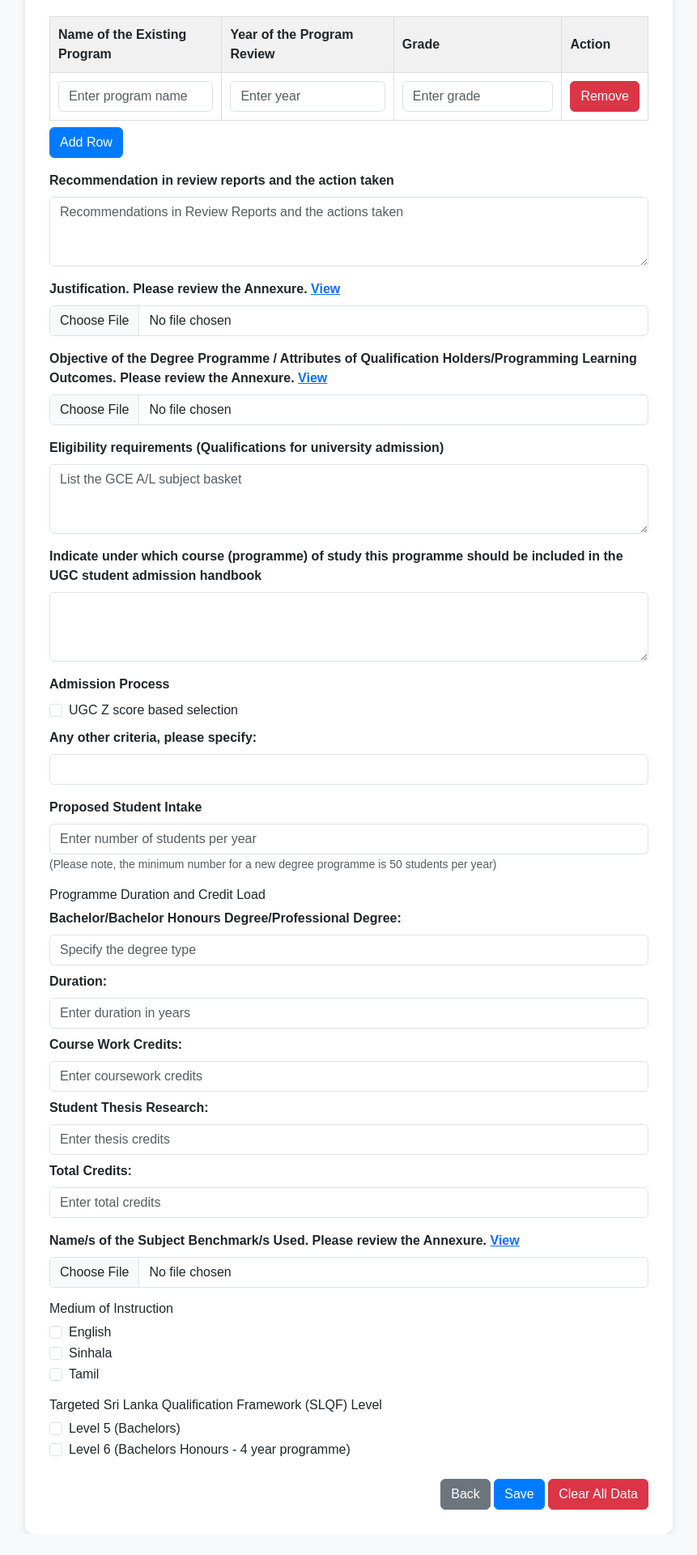
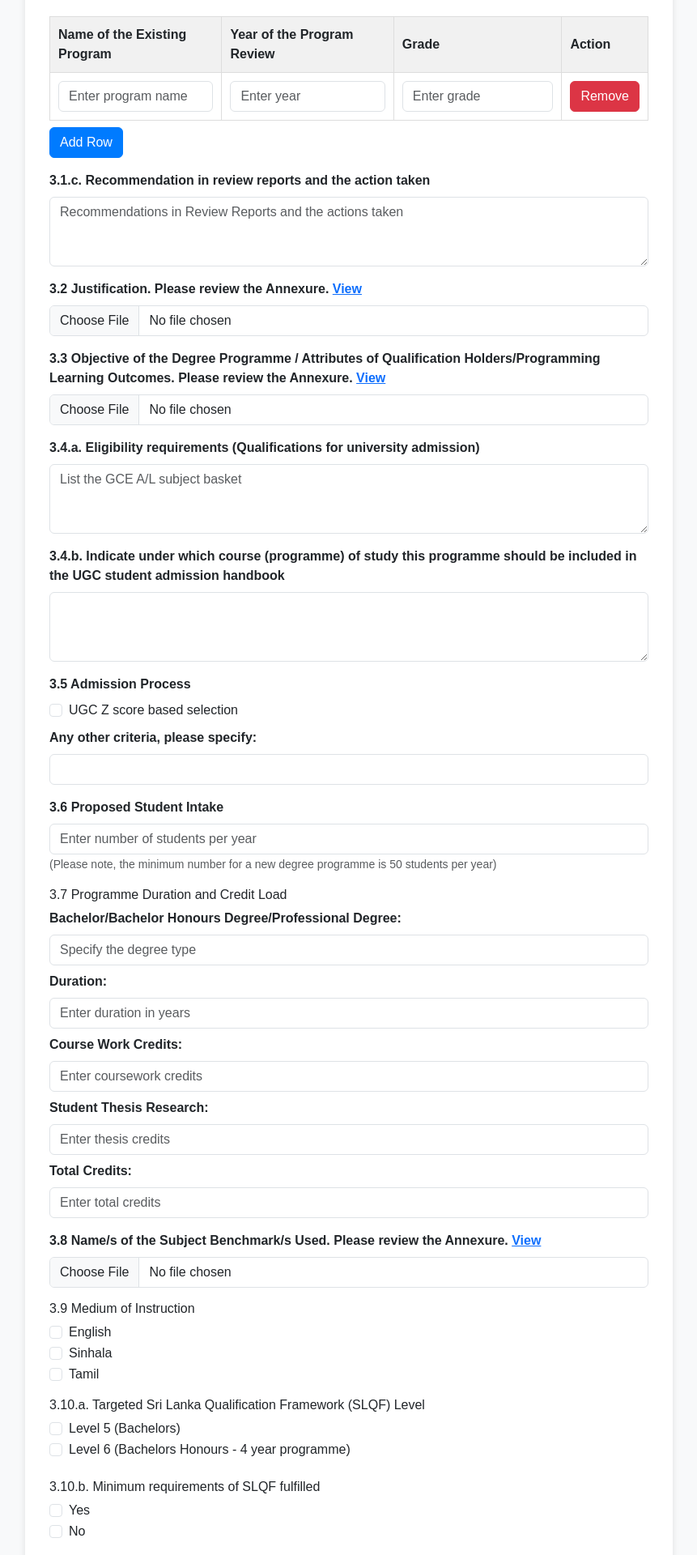
Before and after one commit to SenaliSiriwardhana/-Academic-Program-Proposal-Management-System-for-QAC-UGC, a PHP site: page /qac_ugc/Proposal_sections/degree_details.php in a window 1280 px wide. Shown: the part 1120-3040 px from the top of the page at 81% size, without its empty margins (209-1070 px from the left). Before the commit the page ends 3014 px from the top, so only its background shows below. Run offline with PHP 8.4, Linux system fonts and the light colour scheme.

Commit message:
Added missing parts of the latest application

```diff
--- a/Proposal_sections/degree_details.php
+++ b/Proposal_sections/degree_details.php
@@ -27,6 +27,7 @@ $degreeDetails = $_SESSION['degree_details'] ?? [
     'medium_of_instruction' => '',
     'subject_benchmark' => '',
     'slqf_level' => [],
+    'slqf_filled'=> [],
     'program_reviews' => []
 ];
 
@@ -94,7 +95,7 @@ $degreeDetails = $_SESSION['degree_details'] ?? [
     <div class="container">
         <div class="form-container mx-auto" style="max-width: 800px;">
             <div class="form-header">
-                <h3>Step 3: Details of the Degree Program</h3>
+                <h3>Section 3: Details of the Degree Program</h3>
             </div>
 
             <p class="mt-3">Please provide detailed information about the degree program below.</p>
@@ -104,7 +105,7 @@ $degreeDetails = $_SESSION['degree_details'] ?? [
 
                 <!-- Background to the Program -->
                 <div class="mb-3">
-                    <label for="background_to_program" class="form-label">Background to the Program</label>
+                    <label for="background_to_program" class="form-label">3.1.a. Background to the Program</label>
                     <textarea class="form-control" id="background_to_program" name="background_to_program" rows="5" placeholder="Provide a detailed background" required><?php echo htmlspecialchars($degreeDetails['background_to_program'] ?? ''); ?></textarea>
                 </div>
 
@@ -123,7 +124,7 @@ $degreeDetails = $_SESSION['degree_details'] ?? [
 
                 <!-- Grades Table -->
                 <div class="mb-3">
-                    <label class="form-label">Grades Received at Program Reviews</label>
+                    <label class="form-label">3.1.b. Grades Received at Program Reviews</label>
                     <table>
                         <thead>
                             <tr>
@@ -158,14 +159,14 @@ $degreeDetails = $_SESSION['degree_details'] ?? [
 
                  <!-- Recommendation in review reports -->
                 <div class="mb-3">
-                    <label for="rec_in_review_report" class="form-label">Recommendation in review reports and the action taken</label>
+                    <label for="rec_in_review_report" class="form-label">3.1.c. Recommendation in review reports and the action taken</label>
                     <textarea class="form-control" id=rec_in_review_report" name="rec_in_review_report" rows="3" placeholder="Recommendations in Review Reports and the actions taken" required><?php echo htmlspecialchars($degreeDetails['rec_in_review_report']?? ''); ?></textarea>
                 </div>
 
 
                 <!-- JUSTIFICATION  -->
                 <div class="mb-3">
-                    <label for="degree_details_justification" class="form-label">Justification. Please review the Annexure.  <a href="/qac_ugc/Proposal_sections/uploads/justification_degree_details.jpg">View</a></label>
+                    <label for="degree_details_justification" class="form-label">3.2 Justification. Please review the Annexure.  <a href="/qac_ugc/Proposal_sections/uploads/justification_degree_details.jpg">View</a></label>
                     <input type="file" class="form-control" name="degree_details_justification">
                     <?php if (!empty($degreeDetails['degree_details_justification'])): ?>
                         <p>Uploaded:
@@ -176,7 +177,7 @@ $degreeDetails = $_SESSION['degree_details'] ?? [
 
                 <!-- Objective of The Degree Program  -->
                 <div class="mb-3">
-                    <label for="degree_details_objective" class="form-label">Objective of the Degree Programme / Attributes of Qualification Holders/Programming Learning Outcomes. Please review the Annexure.  <a href="/qac_ugc/Proposal_sections/uploads/degree_details_objectives.jpg">View</a></label>
+                    <label for="degree_details_objective" class="form-label">3.3 Objective of the Degree Programme / Attributes of Qualification Holders/Programming Learning Outcomes. Please review the Annexure.  <a href="/qac_ugc/Proposal_sections/uploads/degree_details_objectives.jpg">View</a></label>
                     <input type="file" class="form-control" name="degree_details_objective">
                     <?php if (!empty($degreeDetails['degree_details_objective'])): ?>
                         <p>Uploaded:
@@ -187,19 +188,19 @@ $degreeDetails = $_SESSION['degree_details'] ?? [
 
                 <!-- Eligibility Requirements -->
                 <div class="mb-3">
-                    <label for="eligibility_req" class="form-label">Eligibility requirements (Qualifications for university admission)</label>
+                    <label for="eligibility_req" class="form-label">3.4.a. Eligibility requirements (Qualifications for university admission)</label>
                     <textarea class="form-control" id="eligibility_req" name="eligibility_req" rows="3" placeholder="List the GCE A/L subject basket" required><?php echo htmlspecialchars($degreeDetails['eligibility_req']?? ''); ?></textarea>
                 </div>
 
                 <!-- Indicate Program -->
                 <div class="mb-3">
-                    <label for="indicate_program" class="form-label">Indicate under which course (programme) of study this programme should be included in the UGC student admission handbook</label>
+                    <label for="indicate_program" class="form-label">3.4.b. Indicate under which course (programme) of study this programme should be included in the UGC student admission handbook</label>
                     <textarea class="form-control" id="indicate_program" name="indicate_program" rows="3" placeholder="Provide details" required><?php echo htmlspecialchars($degreeDetails['indicate_program']?? ''); ?> </textarea>
                 </div>
 
                 <!-- Admission Process -->
                 <div class="mb-3">
-                    <label for="admission_process" class="form-label">Admission Process</label>
+                    <label for="admission_process" class="form-label">3.5 Admission Process</label>
                     <div class="form-check">
                         <input type="checkbox" class="form-check-input" id="admission_process" name="admission_process" value="UGC Z score based selection"
                             <?php if (!empty($degreeDetails['admission_process']) && $degreeDetails['admission_process'] === 'UGC Z score based selection') echo 'checked'; ?>>
@@ -211,7 +212,7 @@ $degreeDetails = $_SESSION['degree_details'] ?? [
 
                 <!-- Proposed Student Intake -->
                 <div class="mb-3">
-                    <label for="intake" class="form-label">Proposed Student Intake</label>
+                    <label for="intake" class="form-label">3.6 Proposed Student Intake</label>
                     <input type="text" class="form-control" id="intake" name="intake" placeholder="Enter number of students per year"
                      value="<?php echo htmlspecialchars($degreeDetails['intake'] ?? ''); ?>">
                     <small class="text-muted">(Please note, the minimum number for a new degree programme is 50 students per year)</small>
@@ -219,7 +220,7 @@ $degreeDetails = $_SESSION['degree_details'] ?? [
 
                 <!-- Programme Duration and Credit Load -->
                 <div class="mb-3">
-                    <h6>Programme Duration and Credit Load</h6>
+                    <h6>3.7 Programme Duration and Credit Load</h6>
                     <div class="mb-2">
                         <label for="degree_type" class="form-label">Bachelor/Bachelor Honours Degree/Professional Degree:</label>
                         <input type="text" class="form-control" id="degree_type" name="degree_type" placeholder="Specify the degree type"
@@ -298,7 +299,7 @@ $degreeDetails = $_SESSION['degree_details'] ?? [
 
                 <!-- Subject Benchmarks -->
                 <div class="mb-3">
-                    <label for="subject_benchmark" class="form-label">Name/s of the Subject Benchmark/s Used. Please review the Annexure.  <a href="/qac_ugc/Proposal_sections/uploads/Annex_Subject_Benchmark_Statement_Mapping.pdf">View</a></label>
+                    <label for="subject_benchmark" class="form-label">3.8 Name/s of the Subject Benchmark/s Used. Please review the Annexure.  <a href="/qac_ugc/Proposal_sections/uploads/Annex_Subject_Benchmark_Statement_Mapping.pdf">View</a></label>
                     <input type="file" class="form-control" name="subject_benchmark">
                     <?php if (!empty($degreeDetails['subject_benchmark'])): ?>
                         <p>Uploaded:
@@ -309,7 +310,7 @@ $degreeDetails = $_SESSION['degree_details'] ?? [
 
                 <!-- Medium of Instruction -->
                 <div class="mb-3">
-                    <h6>Medium of Instruction</h6>
+                    <h6>3.9 Medium of Instruction</h6>
                     <div class="form-check">
                         <input type="checkbox" class="form-check-input" id="mediumEnglish" name="mediumOfInstructionEnglish" value="English"
                         <?php if (!empty($degreeDetails['medium_of_instruction']) && in_array('English', $degreeDetails['medium_of_instruction'])) echo 'checked'; ?>>
@@ -329,7 +330,7 @@ $degreeDetails = $_SESSION['degree_details'] ?? [
 
                 <!-- Targeted SLQF Level -->
                 <div class="mb-4">
-                    <h6>Targeted Sri Lanka Qualification Framework (SLQF) Level</h6>
+                    <h6>3.10.a. Targeted Sri Lanka Qualification Framework (SLQF) Level</h6>
                     <div class="mb-3">
                         <div class="form-check">
                             <input type="checkbox" class="form-check-input" id="targetedSlqf5" name="targetedSlqfLevel5" value="Level 5 (Bachelors)"
@@ -340,6 +341,23 @@ $degreeDetails = $_SESSION['degree_details'] ?? [
                             <input type="checkbox" class="form-check-input" id="targetedSlqf6" name="targetedSlqfLevel6" value="Level 6 (Bachelors Honours - 4 year programme)"
                             <?php if (!empty($degreeDetails['slqf_level']) && in_array('Level 6 (Bachelors Honours - 4 year programme)', $degreeDetails['slqf_level'])) echo 'checked'; ?>>
                             <label for="targetedSlqf6" class="form-check-label">Level 6 (Bachelors Honours - 4 year programme)</label>
+                        </div>
+                    </div>
+                </div>
+
+                <!-- Minimum Requirements of SLQF -->
+                <div class="mb-4">
+                    <h6>3.10.b.  Minimum requirements of SLQF fulfilled</h6>
+                    <div class="mb-3">
+                        <div class="form-check">
+                            <input type="checkbox" class="form-check-input" id="slqfyes" name="slqf_fullfilled_yes" value="Yes"
+                            <?php if (!empty($degreeDetails['slqf_filled']) && in_array('Yes', $degreeDetails['slqf_filled'])) echo 'checked'; ?>>
+                            <label for="slqf_fullfilled_yes" class="form-check-label">Yes</label>
+                        </div>
+                        <div class="form-check">
+                            <input type="checkbox" class="form-check-input" id="slqfno" name="slqf_fullfilled_no" value="No"
+                            <?php if (!empty($degreeDetails['slqf_filled']) && in_array('No', $degreeDetails['slqf_filled'])) echo 'checked'; ?>>
+                            <label for="slqf_fullfilled_no" class="form-check-label">No</label>
                         </div>
                     </div>
                 </div>
--- a/Proposal_sections/save_data.php
+++ b/Proposal_sections/save_data.php
@@ -196,6 +196,12 @@ if ($_SERVER['REQUEST_METHOD'] === 'POST') {
                         '0' => isset($_POST['targetedSlqfLevel5']) ? 'Level 5 (Bachelors)' : '',
                         '1' => isset($_POST['targetedSlqfLevel6']) ? 'Level 6 (Bachelors Honours - 4 year programme)' : '',
                     ],
+
+                    'slqf_filled' => [
+                        '0' => isset($_POST['slqf_fullfilled_yes']) ? 'Yes' : '',
+                        '1' => isset($_POST['slqf_fullfilled_no']) ? 'No' : '',
+                    ],
+
                     'program_reviews' => []
                 ];
 
--- a/new_proposal_section.php
+++ b/new_proposal_section.php
@@ -120,7 +120,7 @@ if (isset($_GET['proposal_id']) && $isEditing && $initialFetch) {
                 // Convert comma-separated strings to arrays for specific fields
                 foreach ($row as $key => $value) {
                     // Fields that should be treated as arrays
-                    $array_fields = ['medium_of_instruction', 'slqf_level', 'fallback_qualification'];
+                    $array_fields = ['medium_of_instruction', 'slqf_level', 'slqf_filled', 'fallback_qualification'];
 
                     // If the field name is in our list of array fields
                     if (in_array($key, $array_fields)) {
--- a/review_proposal.php
+++ b/review_proposal.php
@@ -58,7 +58,7 @@ $degreeDetailsQuery = "SELECT
     common_facilities, program_benefits, eligibility_req, indicate_program,
     admission_process, other_criteria, intake, degree_type, duration,
     coursework_credits, thesis_credits, total_credits, medium_of_instruction,
-    subject_benchmark, slqf_level, rec_in_review_report, degree_details_objective, degree_details_justification
+    subject_benchmark, slqf_level, slqf_filled, rec_in_review_report, degree_details_objective, degree_details_justification
 FROM proposal_degree_details WHERE proposal_id = ?";
 
 // Section: Program Grades
--- a/review_proposal_ugc.php
+++ b/review_proposal_ugc.php
@@ -72,7 +72,7 @@ $degreeDetailsQuery = "SELECT
     common_facilities, program_benefits, eligibility_req, indicate_program,
     admission_process, other_criteria, intake, degree_type, duration,
     coursework_credits, thesis_credits, total_credits, medium_of_instruction,
-    subject_benchmark, slqf_level, rec_in_review_report, degree_details_objective, degree_details_justification
+    subject_benchmark, slqf_level, slqf_filled, rec_in_review_report, degree_details_objective, degree_details_justification
 FROM proposal_degree_details WHERE proposal_id = ?";
 
 // Section: Program Grades
```
Also changed, not shown: Proposal_sections/database_handling/draft_save_submit.php (+6 -2 lines), Proposal_sections/general_info.php (+7 -7 lines), Proposal_sections/program_entity.php (+4 -4 lines), 2 other files.
